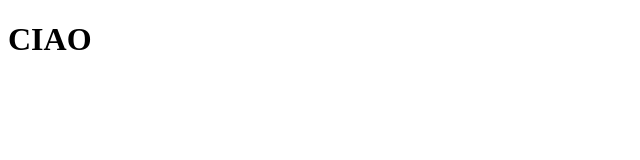
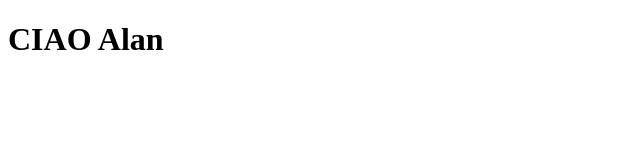
Before and after one commit to neylaS/ProjetVisualDon, a website built with webpack: page public/index.html in a window 1280 px wide. Shown: the whole page, without its empty margins (0-640 px from the left). Built offline with nearby package versions, Linux system fonts and the light colour scheme.

Commit message:
changements

```diff
--- a/public/index.html
+++ b/public/index.html
@@ -7,6 +7,6 @@
 </head>
 <body>
 
-    <h1>CIAO</h1>
+    <h1>CIAO Alan</h1>
 
 </html>
```
Also changed, not shown: 2 other files.
